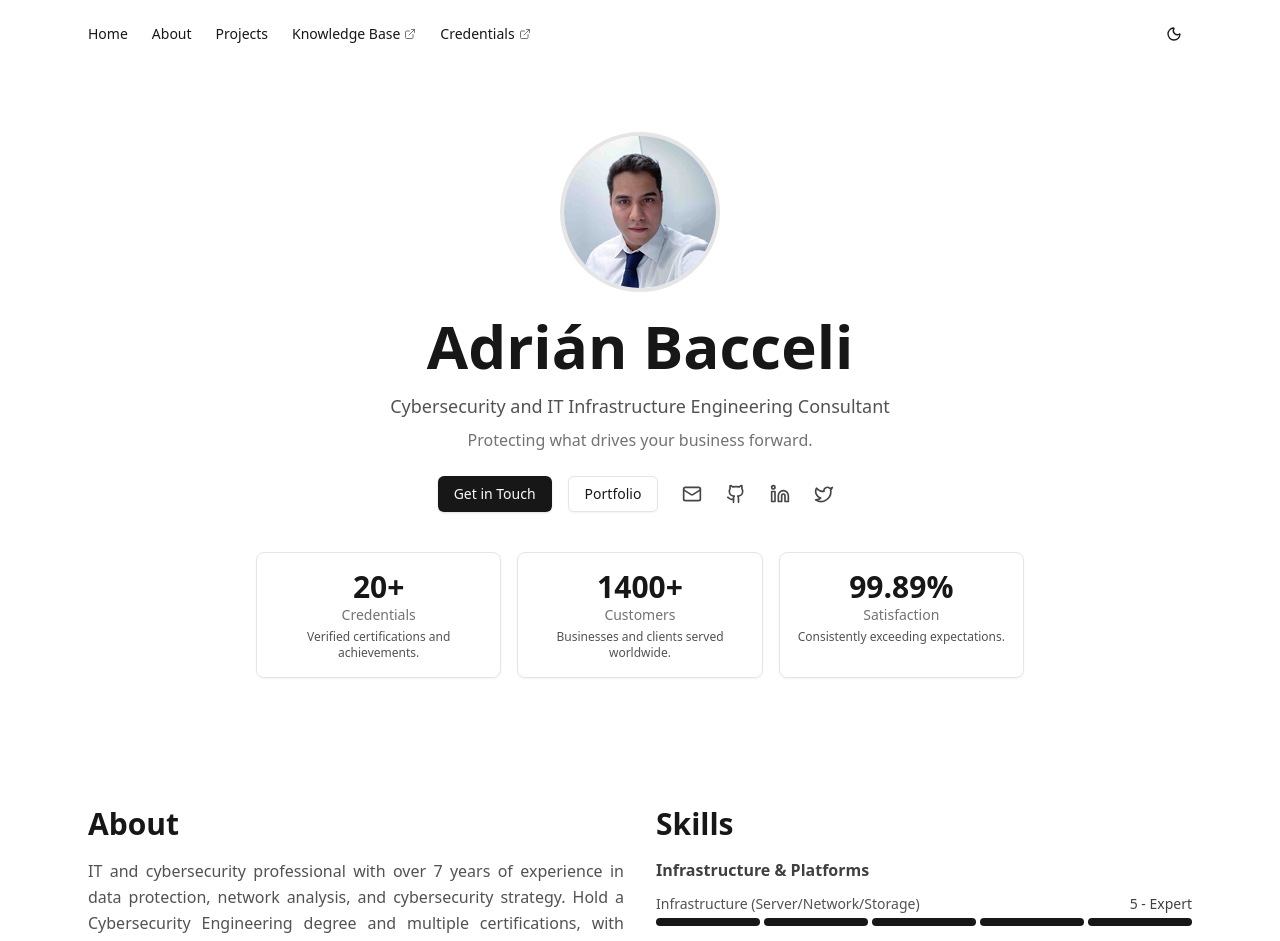
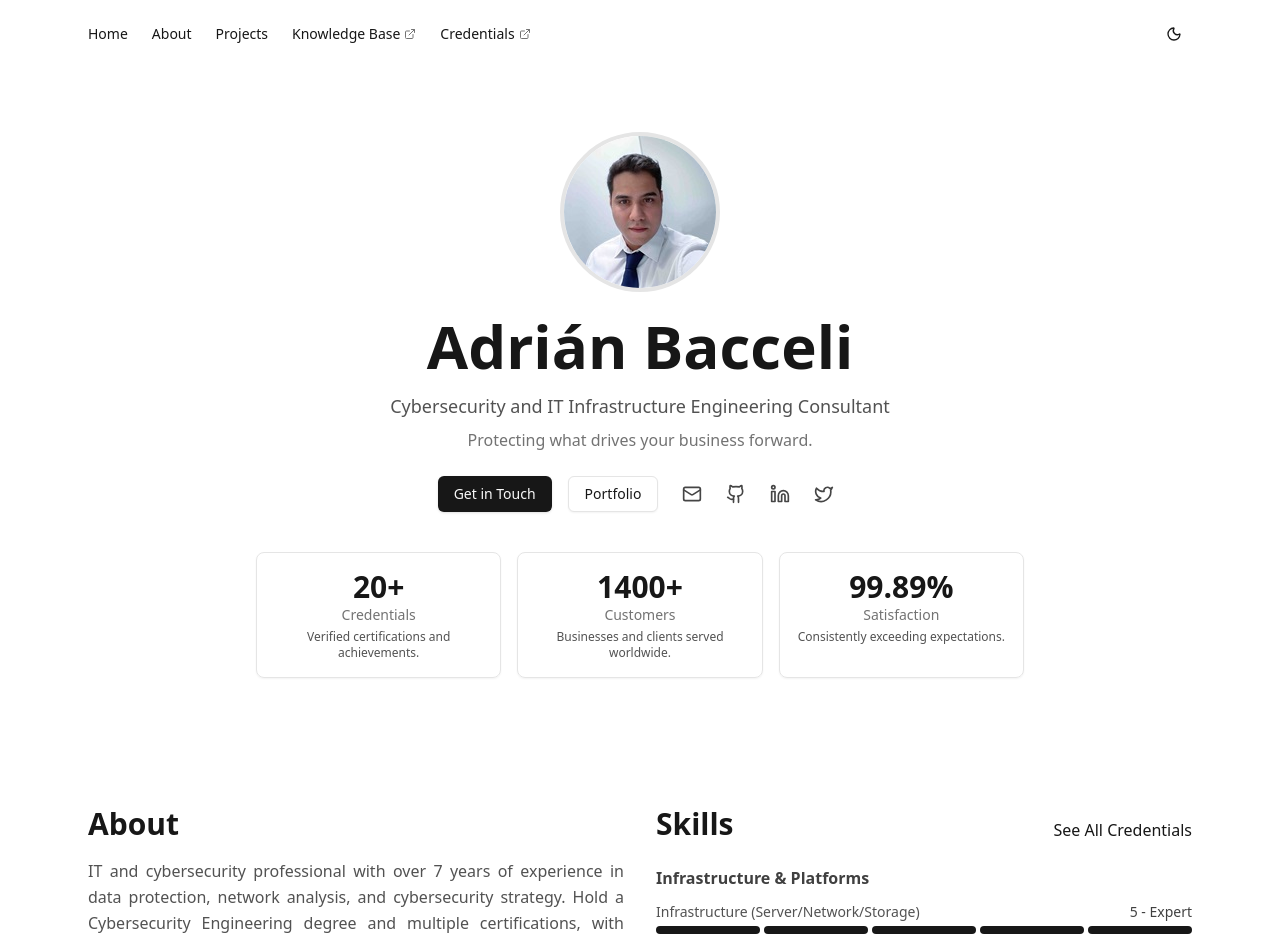
Before and after one commit to adrianbacceli/adrianbacceli.github.io, a React (Vite) app: page / in a window 1280 px wide. Shown: the top 941 px of the page. Built offline with nearby package versions, Linux system fonts and the light colour scheme.

Commit message:
Updated Skills link

```diff
--- a/src/PersonalLanding.tsx
+++ b/src/PersonalLanding.tsx
@@ -208,7 +208,10 @@ export default function PersonalLanding() {
 
           {/* Right: Skills */}
           <div className="space-y-4">
-            <h2 className="text-2xl font-semibold md:text-3xl">Skills</h2>
+            <div className="mb-6 flex items-end justify-between">
+              <h2 className="text-2xl font-semibold md:text-3xl">Skills</h2>
+              <UnderlineLink href="https://www.credly.com/users/adrian-bacceli/badges" target="_blank">See All Credentials</UnderlineLink>
+            </div>
             <div className="space-y-6 text-neutral-600 dark:text-neutral-300 leading-relaxed">
               {skills.map((group) => (
                 <section key={group.category} className="space-y-3">
@@ -236,7 +239,7 @@ export default function PersonalLanding() {
       <section id="projects" className="mx-auto max-w-6xl px-6 py-16">
         <div className="mb-6 flex items-end justify-between">
           <h2 className="text-2xl font-bold">Selected Project</h2>
-          <UnderlineLink href="https://github.com/adrianbacceli?tab=repositories">See All Projects</UnderlineLink>
+          <UnderlineLink href="https://github.com/adrianbacceli?tab=repositories" target="_blank">See All Projects</UnderlineLink>
         </div>
         <div className="grid gap-6 md:grid-cols-3">
           <Card className="h-full border-neutral-200 transition hover:shadow-md dark:border-neutral-800">
```
Also changed, not shown: 3 other files (tests, documents, lock files or other folders).
